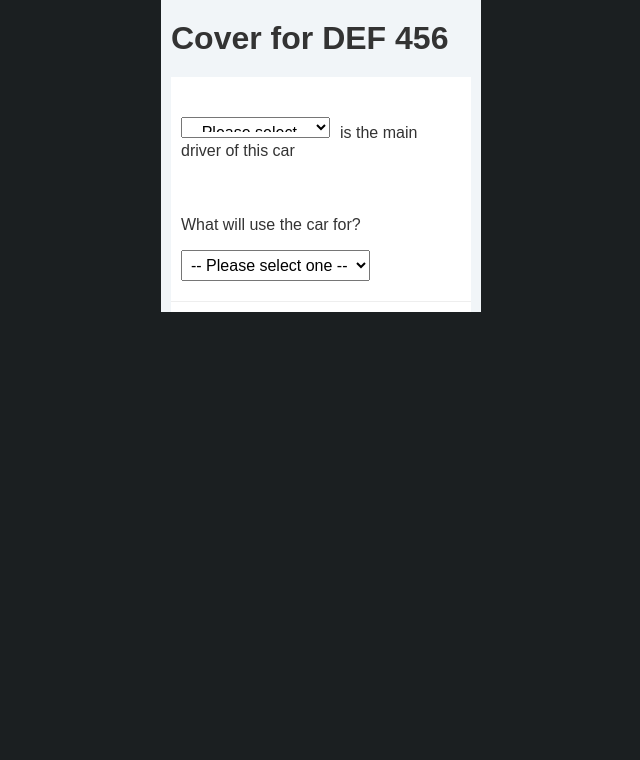
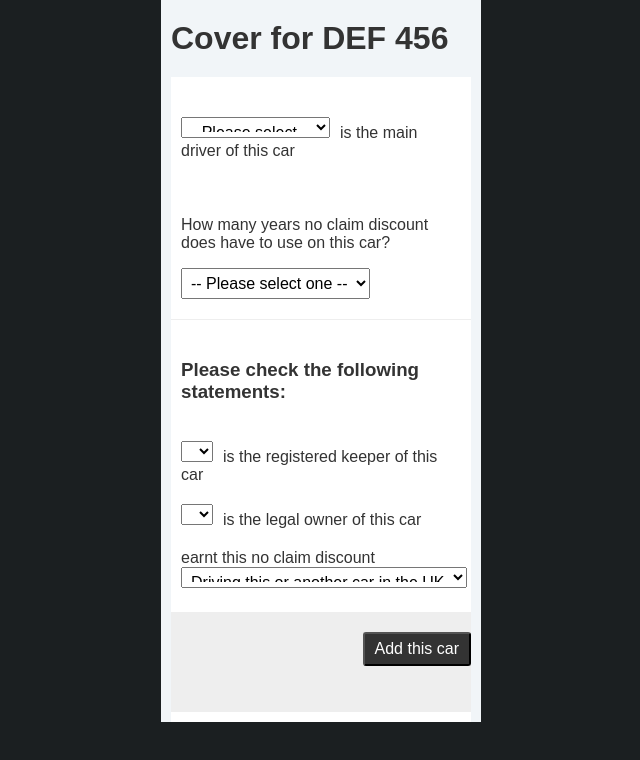
Before and after one commit to Timsig/M.cover_complete_10.19, a React (Create React App) app: page /cover-for-car in a window 1280 px wide. Shown: the top 760 px of the page, without its empty margins (319-959 px from the left). Built offline with nearby package versions, Linux system fonts and the light colour scheme; a web font is replaced by a local one.

Commit message:
Car submitting

```diff
--- a/src/App.js
+++ b/src/App.js
@@ -32,16 +32,22 @@ class Main extends React.Component {
                     }
       },
       car1: {
-        image: "",
+        cardimage: "https://res.cloudinary.com/lwcqviihu/image/upload/v1570525767/m.cover_complete/car-card_car1Head.png",
+        detailsimage: "",
         reg: "ABC 123",
         entered: false,
-        drivers: []
+        drivers: [],
+        mainDriver: "",
+        ncdHolder: ""
       },
       car2: {
-        image: "",
+        cardimage: "https://res.cloudinary.com/lwcqviihu/image/upload/v1570525767/m.cover_complete/car-card_car2Head.png",
+        detailsimage: "",
         reg: "DEF 456",
         entered: false,
-        drivers: []
+        drivers: [],
+        mainDriver: "",
+        ncdHolder: ""
       },
       drivers: ["Tim Signore", "Martyn Warren", "Rob Callaghan"],
 
@@ -56,8 +62,10 @@ class Main extends React.Component {
   }
 
 // This needs to update currentCar in state
-  addCar(car) {
-
+  addCar(newCar) {
+    this.setState({
+      [this.state.currentCar]: newCar
+    })
   }
 
   driversOnCar(drivers) {
@@ -107,7 +115,8 @@ class Main extends React.Component {
             <Route
               path="/cover-for-car"
               render={() => (<CoverForCar currentCar={this.state.currentCar}
-                car={this.state[this.state.currentCar]} />
+                car={this.state[this.state.currentCar]}
+                addTheCar={this.addCar} />
               )}
             />
           </ScrollToTop>
--- /dev/null
+++ b/src/components/molecules/actionbutton.js
@@ -0,0 +1,9 @@
+import React from "react"
+
+const Actionbutton = ({ style, cta, id, action}) => (
+    <button id={id} className={style} type="submit" onClick={action} >
+      {cta}
+    </button>
+)
+
+export default Actionbutton
--- a/src/components/q_radiolist-revealer.js
+++ b/src/components/q_radiolist-revealer.js
@@ -46,7 +46,7 @@ class Qradiorevealer extends React.Component {
           })}
         </div>
         <AnimateHeight duration={500} height={this.state.height}>
-          <Qselect question={"How many years no claim discount does " + this.state.ncdHolder + " have to use on this car?"} options={["0", "1", "2", "3"]} />
+          <Qselect question={"How many years no claim discount does " + this.state.ncdHolder + " have to use on this car?"} options={["0", "1", "2", "3", "4", "5", "6", "7", "8", "9 or more"]} />
         </AnimateHeight>
       </React.Fragment>
     )
--- a/src/pages/cover-for-car.js
+++ b/src/pages/cover-for-car.js
@@ -1,21 +1,25 @@
 import React from "react"
+import { Redirect } from "react-router-dom"
 import Headertext from "../components/header_text"
-
 import Qprepop from "../components/q_prepop"
 import Qradiolistrevealer from "../components/q_radiolist-revealer"
 import Qselect from "../components/q_select"
+import Footer from "../components/footer"
+import Actionbutton from "../components/molecules/actionbutton"
 
 class coverForCar extends React.Component {
   constructor(props){
     super(props)
     this.setMainDriver = this.setMainDriver.bind(this)
     this.setNcdHolder = this.setNcdHolder.bind(this)
+    this.addThisCar = this.addThisCar.bind(this)
 
     let mainDriver = this.props.car.drivers.length === 1 ? this.props.car.drivers[0] : ""
     let ncdHolder = this.props.car.drivers.length === 1 ? this.props.car.drivers[0] : ""
     this.state = {
       mainDriver: mainDriver,
-      ncdHolder: ncdHolder
+      ncdHolder: ncdHolder,
+      redirect: false
     }
   }
 
@@ -31,14 +35,50 @@ class coverForCar extends React.Component {
     })
   }
 
+  addThisCar() {
+    console.log(this.props.car)
+    let carToAdd = {...this.props.car}
+    carToAdd.mainDriver = this.state.mainDriver
+    carToAdd.ncdHolder =  this.state.ncdHolder
+    carToAdd.entered = true
+    this.props.addTheCar(carToAdd)
+    this.setState({
+      redirect: true
+    })
+  }
+
 
   render() {
+    //Ask or assume main driver?
     let availableDrivers = []
     if (this.props.car.drivers.length === 1) {
       availableDrivers.push(...this.props.car.drivers)
     } else {
       availableDrivers.push("--Please select--")
       availableDrivers.push(...this.props.car.drivers)
+    }
+
+    //Iterate over drivers for useage question
+    const carUse = this.props.car.drivers.map((driver, key) => <Qselect key={key} question={"How will " + driver + " use this car?"} options={["Social, domestic & pleasure",
+      "Social, domestic & pleasure ",
+      " - inc. commuting",
+      "Business use, exc.",
+      " - commercial travelling",
+      "Business use, ",
+      " - inc.commercial travelling"]} /> )
+
+
+    //order drivers for ncd holder based assumptions
+    let optionList =[]
+    if(this.state.ncdHolder) {
+      let position = this.props.car.drivers.indexOf(this.state.ncdHolder)
+      optionList = [...this.props.car.drivers]
+      optionList.splice(position, 1)
+      optionList.unshift(this.state.ncdHolder)
+    }
+
+    if(this.state.redirect) {
+      return<Redirect to="/builder-page" />
     }
     return(
       <React.Fragment>
@@ -51,8 +91,33 @@ class coverForCar extends React.Component {
 
             {/* The conditionally rendered part */}
             {availableDrivers.length > 1 ?
-              <Qradiolistrevealer id="ncdHolder" options={this.props.car.drivers} question="Who will earn no claim discount on this car?" setHolder={this.setNcdHolder} /> : null}
-              <Qselect question={"What will " + this.state.mainDriver + " use the car for?"} options={["social", "driving", "rallying"]} />
+              <Qradiolistrevealer id="ncdHolder" options={this.props.car.drivers} question="Who will earn no claim discount on this car?" setHolder={this.setNcdHolder} /> : <Qselect question={"How many years no claim discount does " + this.state.mainDriver + " have to use on this car?"} options={["0", "1", "2", "3", "4", "5", "6", "7", "8", "9 or more"]} />}
+            {carUse}
+            <section className="prepop-questions">
+              <h3>Please check the following statements:</h3>
+              <Qprepop
+                id="registeredKeeper"
+                options={optionList}
+                textafter={"is the registered keeper of this car"}
+              />
+              <Qprepop
+                id="legalOwner"
+                options={optionList}
+                textafter="is the legal owner of this car"
+              />
+              <Qprepop
+                id="ncdEarnt"
+                textbefore={this.state.ncdHolder + " earnt this no claim discount"}
+                options={["Driving this or another car in the UK",
+                  "Driving this or another car overseas"]}
+              />
+            </section>
+            <Footer>
+              <div className="navrow">
+                <Actionbutton style="primary" cta="Add this car" action={this.addThisCar} />
+              </div>
+            </Footer>
+
           </div>
         </main>
 
--- a/src/pages/select-drivers.js
+++ b/src/pages/select-drivers.js
@@ -58,7 +58,7 @@ class selectDrivers extends React.Component {
             <Link to="/cover-questions">
               <p className="link">+ Add another driver</p>
             </Link>
-            <Footer type="submit" form="about-you">
+            <Footer>
               <div className="navrow">
                 <Submitbutton style="primary" cta="Choose dem drivers" form="driverSelector" />
               </div>
```
